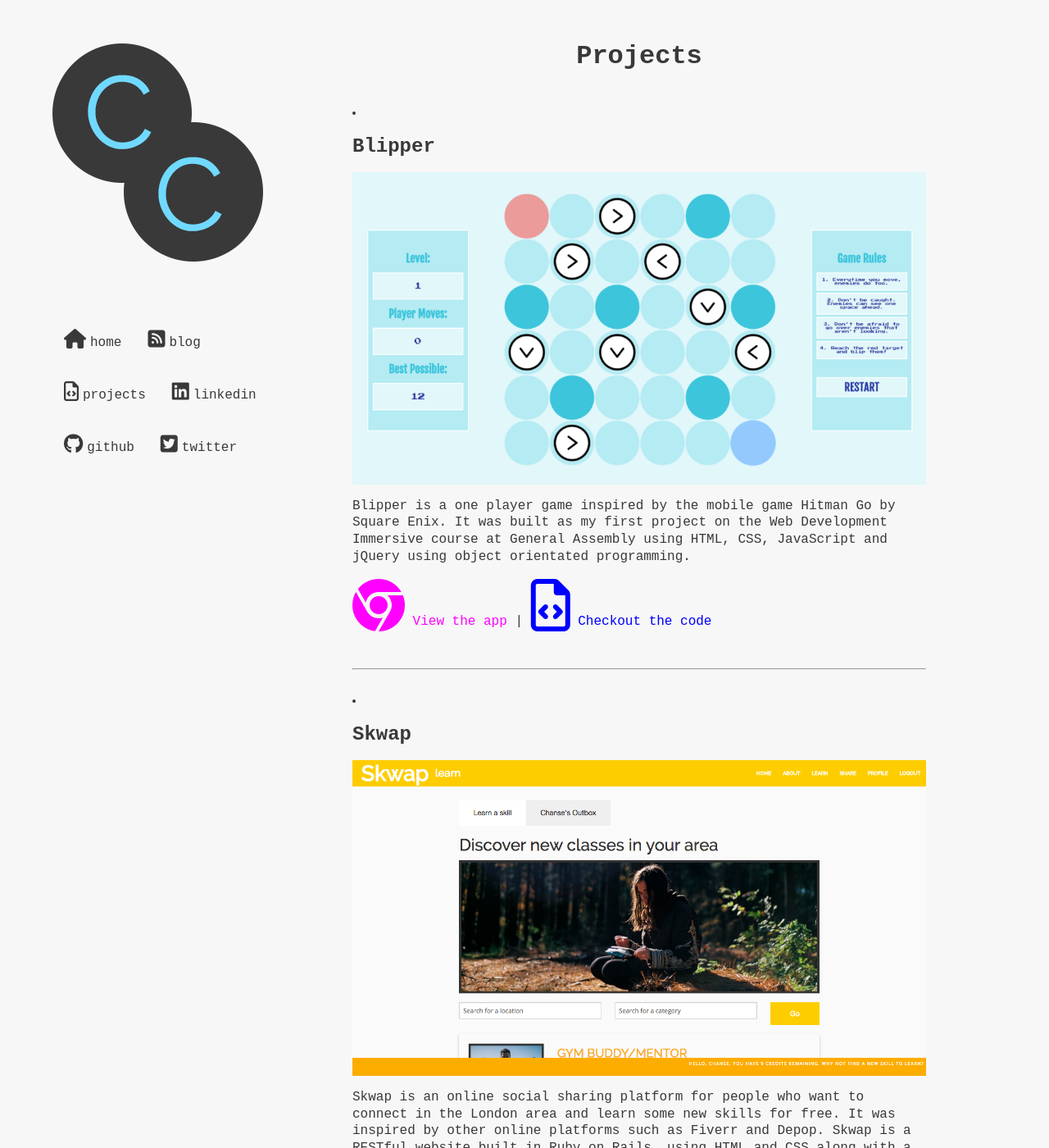
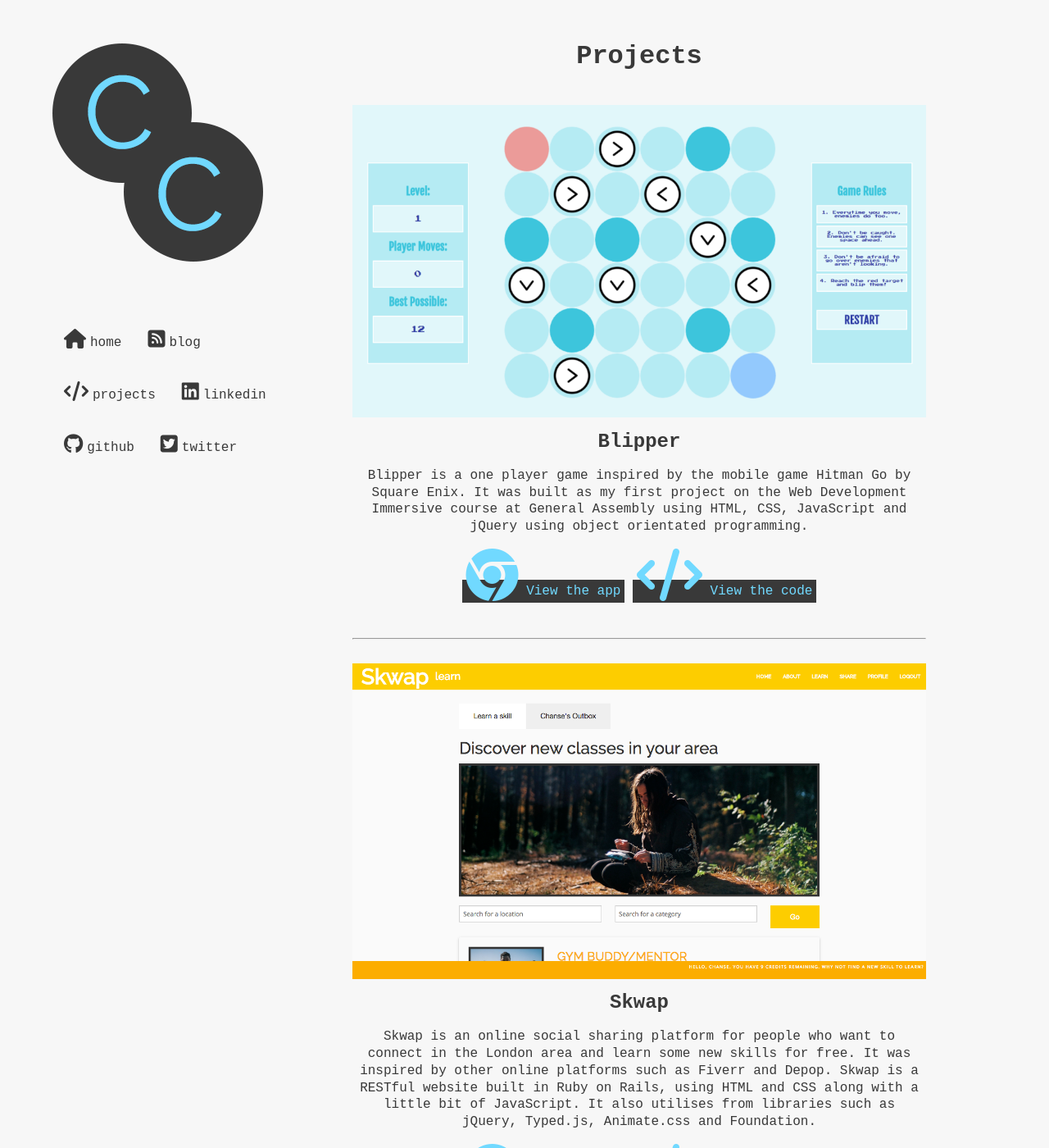
Before and after one commit to chansecampbell/chansecampbell.github.io, a Jekyll site: the page built from projects/index.html, in a window 1280 px wide and 1400 px high. Shown: the whole window at 82% size. Built offline with Jekyll 4.4.1, drawn with Linux system fonts in a browser that asks for light colours; nearby versions of some CDN libraries; some of the changed text lies outside the part shown.

Commit message:
Sorted out my portfolio page.

```diff
--- a/_layouts/default.html
+++ b/_layouts/default.html
@@ -35,7 +35,7 @@
         </li>
         <li>
          <a href="/projects">
-            <span class="fa fa-file-code-o"></span><span class="nav-text">projects</span>
+            <span class="fa fa-code"></span><span class="nav-text">projects</span>
           </a>
         </li>
         <li>
--- a/_layouts/post.html
+++ b/_layouts/post.html
@@ -35,7 +35,7 @@
        </li>
        <li>
         <a href="/projects">
-           <span class="fa fa-file-code-o"></span><span class="nav-text">projects</span>
+           <span class="fa fa-code"></span><span class="nav-text">projects</span>
          </a>
        </li>
        <li>
--- a/css/styles.css
+++ b/css/styles.css
@@ -82,9 +82,8 @@ text-align: center;
   max-width: 700px;
 }
 
-.post-link {
+/*.post-link {
   display: block;
-/*  max-width: 400px; */
   padding: 20px 30px;
   margin-bottom: 10px;
   border: 2px dotted red;
@@ -127,7 +126,7 @@ text-align: center;
 .post-link:nth-child(4n+3):hover {
   background: magenta;
   color: white;
-}
+}*/
 
 .post-body {
   line-height: 1.3em;
@@ -140,7 +139,7 @@ text-align: center;
   margin-bottom: 10px;
 }
 
-.post-body a:nth-of-type(4n) {
+/*.post-body a:nth-of-type(4n) {
   color: red;
 }
 
@@ -155,7 +154,7 @@ text-align: center;
 .post-body a:nth-of-type(4n+3) {
   color: green;
 }
-
+*/
 blockquote {
   font-size: 1.2em;
   font-style: italic;
@@ -198,7 +197,7 @@ video {
   background-size: 100% 100%;
 }
 
-.icon.doc {
+/*.icon.doc {
   background-image:url(../img/doc.png);
 }
 
@@ -220,7 +219,7 @@ video {
 
 .icon.github {
   background-image:url(../img/github.png);
-}
+}*/
 
 .nav a {
   margin-right: 32px;
@@ -236,10 +235,6 @@ video {
 
 .nav a:hover {
   text-decoration: underline;
-}
-
-.project-link {
-  text-decoration: none;
 }
 
 i {
@@ -260,6 +255,18 @@ i {
   padding: 10px;
   margin-left: 25px;
   text-align: center;
+}
+
+.portfolio-content {
+  list-style-type: none;
+  text-align: center;
+}
+
+a.project-link {
+  text-decoration: none;
+  color: #71d9ff;
+  background-color: #393939;
+  padding: 5px;
 }
 
 @media screen and (max-width: 57.25rem) {
@@ -321,9 +328,6 @@ i {
     margin: 4rem auto 0;
   }
 
-/*  .header-name {
-    font-size: 22px;
-  }*/
 }
 
 @media screen and (max-width: 33.125rem) {
--- a/projects/index.html
+++ b/projects/index.html
@@ -4,31 +4,31 @@ title: Projects
 ---
 
 <section class="content">
-     <li>
+     <li class="portfolio-content">
+     <img src="/img/blipperphoto.png">
      <h2>Blipper</h2>
-     <img src="/img/blipperphoto.png">
      <p>Blipper is a one player game inspired by the mobile game Hitman Go by Square Enix. It was built as my first project on the Web Development Immersive course at General Assembly using HTML, CSS, JavaScript and jQuery using object orientated programming.</p>
      <p><a href="http://blippergame.herokuapp.com/" class="project-link" target="_blank"><i class="fa fa-chrome" aria-hidden="true"></i>
- View the app</a> | <a href="https://github.com/chansecampbell/blipper" class="project-link" target="_blank"><i class="fa fa-file-code-o" aria-hidden="true"></i>
-Checkout the code</a></p>
+ View the app</a> <a href="https://github.com/chansecampbell/blipper" class="project-link" target="_blank"><i class="fa fa-code" aria-hidden="true"></i>
+View the code</a></p>
      </li>
      <br>
      <hr>
      <br>
-     <li>
+     <li class="portfolio-content">
+     <img src="/img/skwapphoto.png">
      <h2>Skwap</h2>
-     <img src="/img/skwapphoto.png">
      <p>Skwap is an online social sharing platform for people who want to connect in the London area and learn some new skills for free. It was inspired by other online platforms such as Fiverr and Depop. Skwap is a RESTful website built in Ruby on Rails, using HTML and CSS along with a little bit of JavaScript. It also utilises from libraries such as jQuery, Typed.js, Animate.css and Foundation.</p>
      <p><a href="http://skwap.herokuapp.com/" class="project-link" target="_blank"><i class="fa fa-chrome" aria-hidden="true"></i>
- View the app</a> | <a href="https://github.com/chansecampbell/skwap" class="project-link" target="_blank"><i class="fa fa-file-code-o" aria-hidden="true"></i> Checkout the code</a></p>
+ View the app</a> <a href="https://github.com/chansecampbell/skwap" class="project-link" target="_blank"><i class="fa fa-code" aria-hidden="true"></i> View the code</a></p>
      </li>
      <br>
      <hr>
      <br>
-     <li>
+     <li class="portfolio-content">
+     <img src="/img/pearphoto.png">
      <h2>Pear</h2>
-     <img src="/img/pearphoto.png">
      <p>Pear is a date venue finding app built in JavaScript, utilising Express, NodeJS and MongoDB. It utilises the Google Maps & Google Places APIs and also uses Bootstrap as it's CSS Framework.</p>
-     <p><a href="http://pearapp.herokuapp.com/" class="project-link" target="_blank"><i class="fa fa-chrome" aria-hidden="true"></i> View the app</a> | <a href="https://github.com/trcywu/pear" class="project-link" target="_blank"><i class="fa fa-file-code-o" aria-hidden="true"></i> Checkout the code</a></p>
+     <p><a href="http://pearapp.herokuapp.com/" class="project-link" target="_blank"><i class="fa fa-chrome" aria-hidden="true"></i> View the app</a> <a href="https://github.com/trcywu/pear" class="project-link" target="_blank"><i class="fa fa-code" aria-hidden="true"></i> View the code</a></p>
      </li>
 </section>
```
